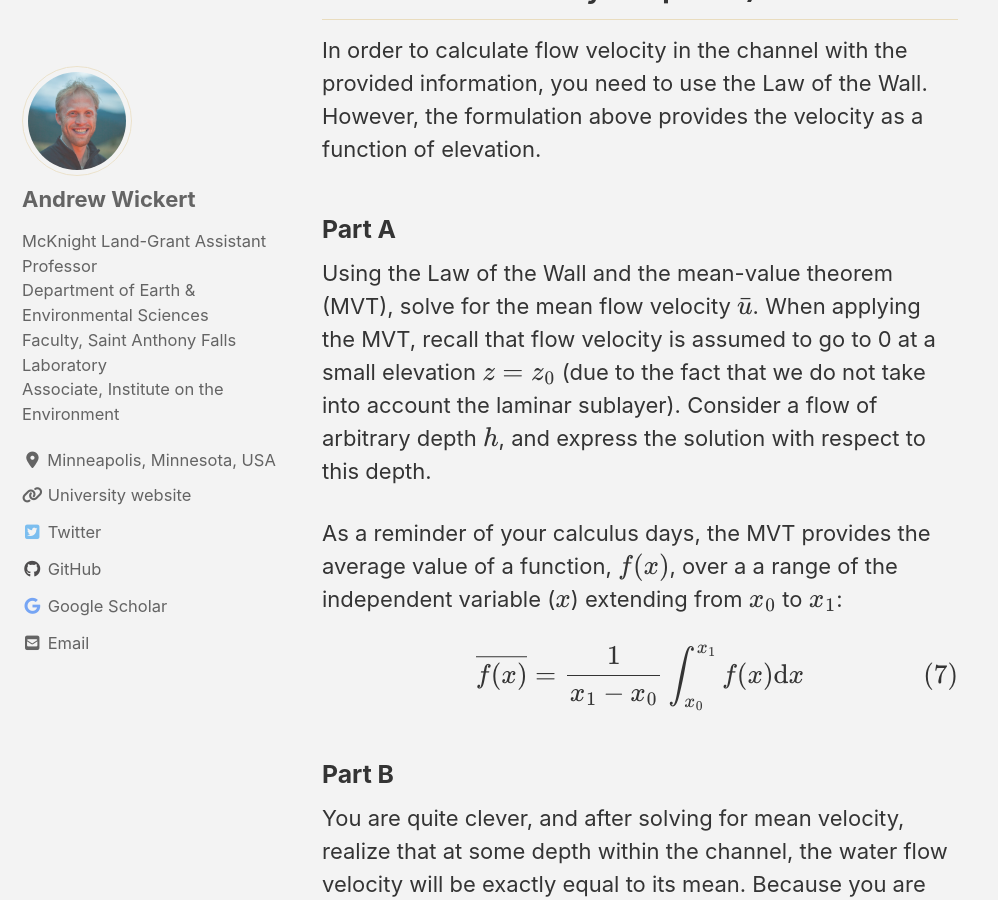
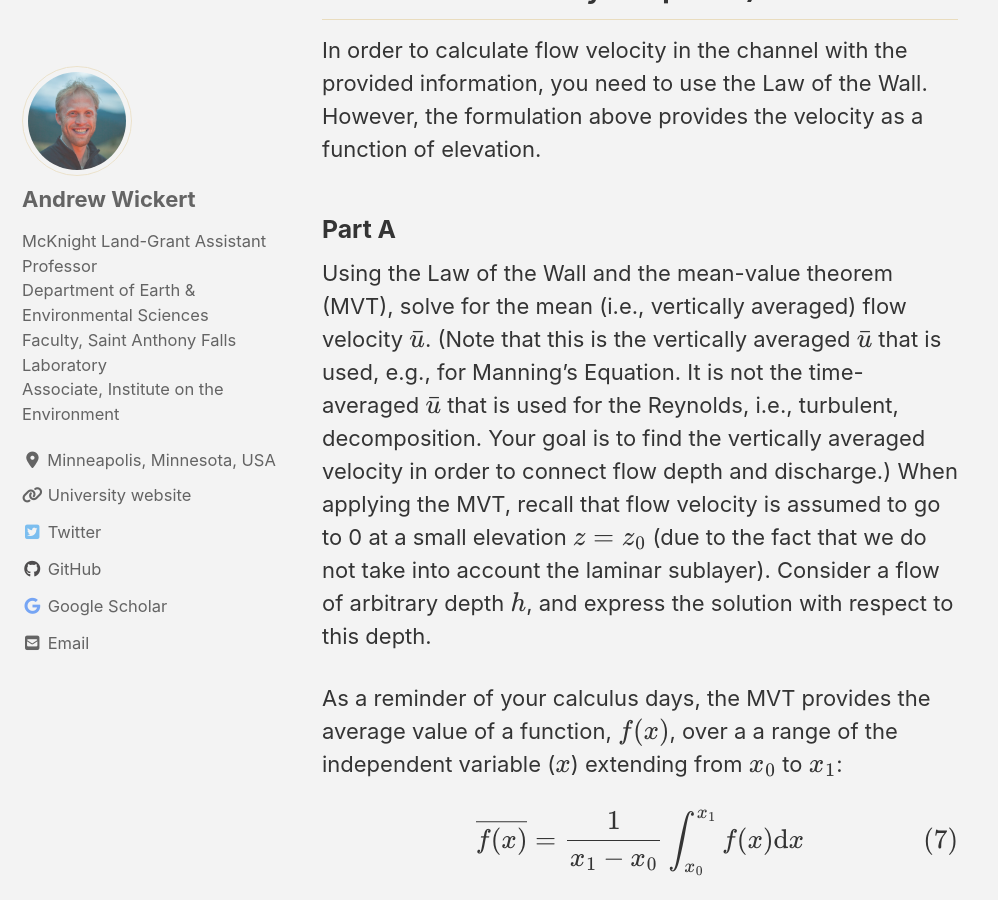
Before and after one commit to GeomorphOnline/GeomorphOnline.github.io, a Jekyll site: the page built from lessons/_hydraulics/pset_rating_curves.md, in a window 1280 px wide and 900 px high, scrolled down 4036 px. Shown: the whole window, without its empty margins (0-998 px from the left). Built offline with Jekyll 4.4.1, drawn with Linux system fonts in a browser that asks for light colours; cached includes are drawn as plain includes; nearby versions of some CDN libraries; formulas are drawn with MathJax 3.

Commit message:
Flow depth and discharge: spatially averaged \bar{u}

```diff
--- a/lessons/_hydraulics/pset_rating_curves.md
+++ b/lessons/_hydraulics/pset_rating_curves.md
@@ -84,7 +84,7 @@ In order to calculate flow velocity in the channel with the provided information
 
 ### Part A
 
-Using the Law of the Wall and the mean-value theorem (MVT), solve for the mean flow velocity $$\bar{u}$$. When applying the MVT, recall that flow velocity is assumed to go to 0 at a small elevation $$z = z_0$$ (due to the fact that we do not take into account the laminar sublayer). Consider a flow of arbitrary depth $$h$$, and express the solution with respect to this depth.
+Using the Law of the Wall and the mean-value theorem (MVT), solve for the mean (i.e., vertically averaged) flow velocity $$\bar{u}$$. (Note that this is the vertically averaged $$\bar{u}$$ that is used, e.g., for Manning's Equation. It is not the time-averaged $$\bar{u}$$ that is used for the Reynolds, i.e., turbulent, decomposition. Your goal is to find the vertically averaged velocity in order to connect flow depth and discharge.) When applying the MVT, recall that flow velocity is assumed to go to 0 at a small elevation $$z = z_0$$ (due to the fact that we do not take into account the laminar sublayer). Consider a flow of arbitrary depth $$h$$, and express the solution with respect to this depth.
 
 As a reminder of your calculus days, the MVT provides the average value of a function, $$f(x)$$, over a a range of the independent variable ($$x$$) extending from $$x_0$$ to $$x_1$$:
 
```
